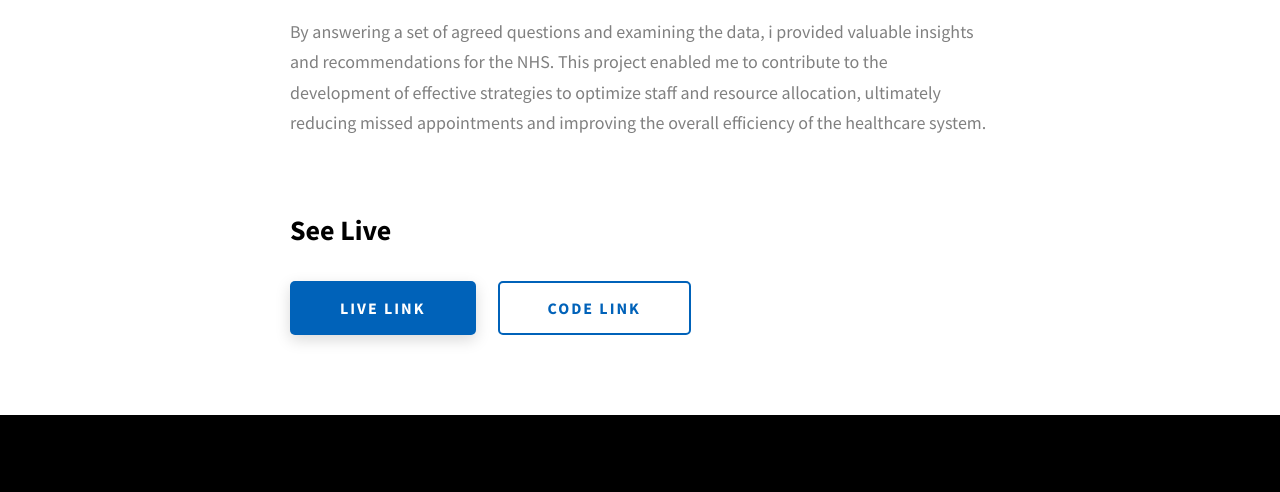
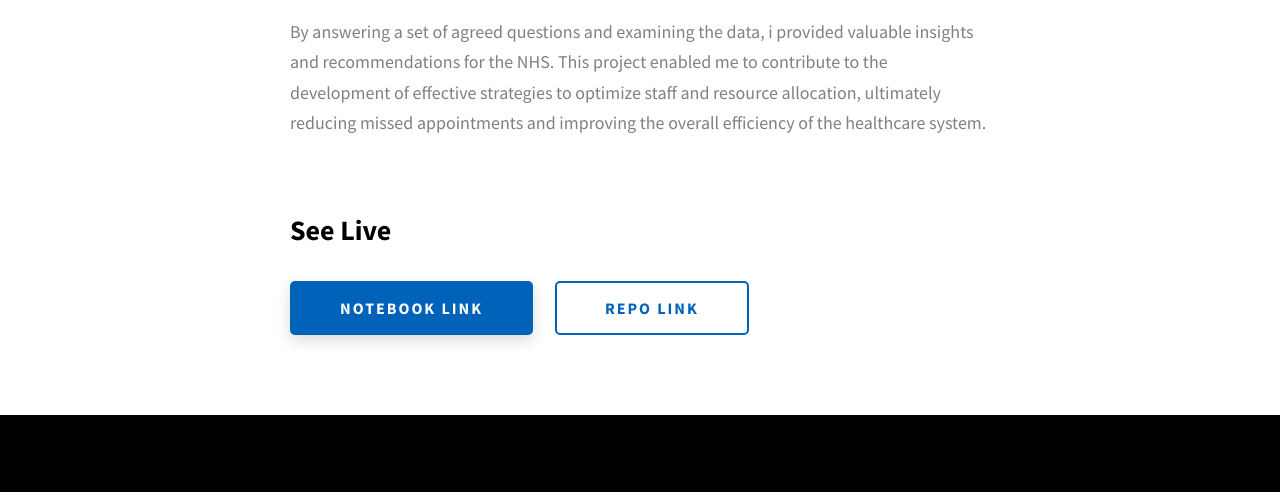
Before and after one commit to mikebenas/mikebenas.github.io, a website: page project-1.html in a window 1280 px wide. Shown: the part 2539-3031 px from the top of the page. Drawn offline with Linux system fonts and the light colour scheme.

Commit message:
Add files via upload

```diff
--- a/project-1.html
+++ b/project-1.html
@@ -152,13 +152,13 @@
                 href="https://github.com/mikebenas/LSE_DA_NHS_analysis/blob/main/Benas_Mike_DA201_Assignment_Notebook.ipynb"
                 class="btn btn--med btn--theme project-details__links-btn"
                 target="_blank"
-                >Live Link</a
+                >Notebook Link</a
               >
               <a
                 href="https://github.com/mikebenas/LSE_DA_NHS_analysis"
                 class="btn btn--med btn--theme-inv project-details__links-btn"
                 target="_blank"
-                >Code Link</a
+                >Repo Link</a
               >
             </div>
           </div>
```
